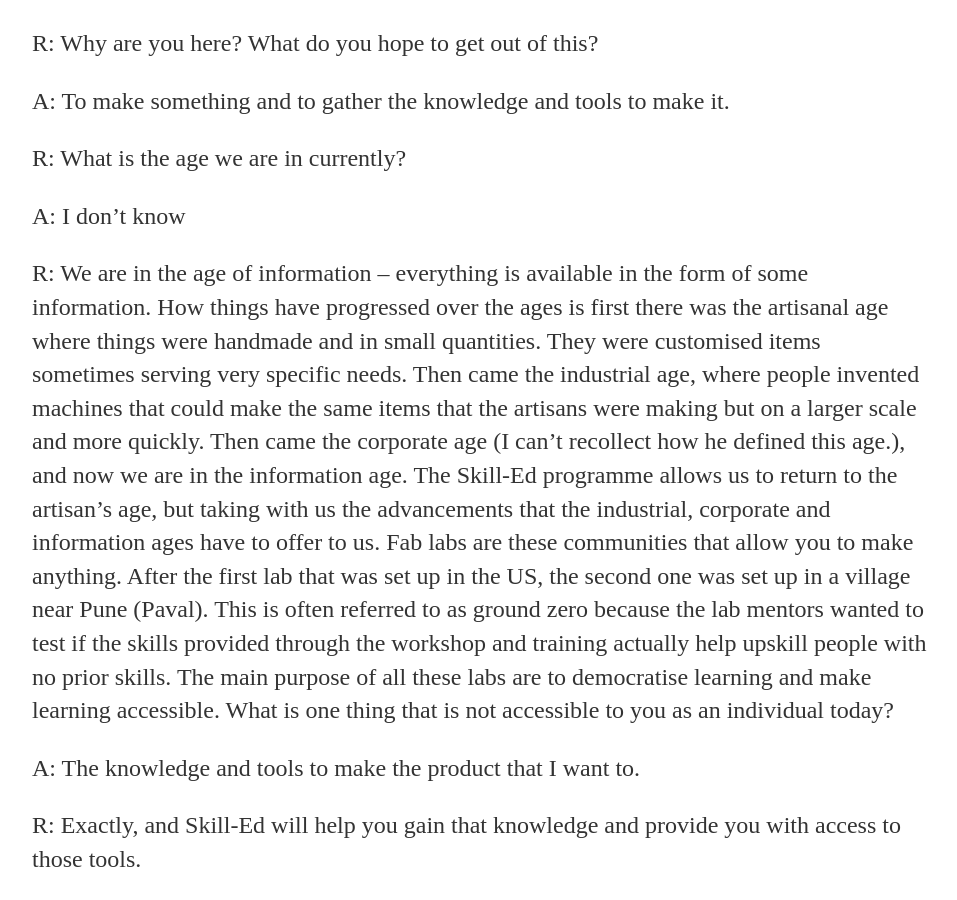
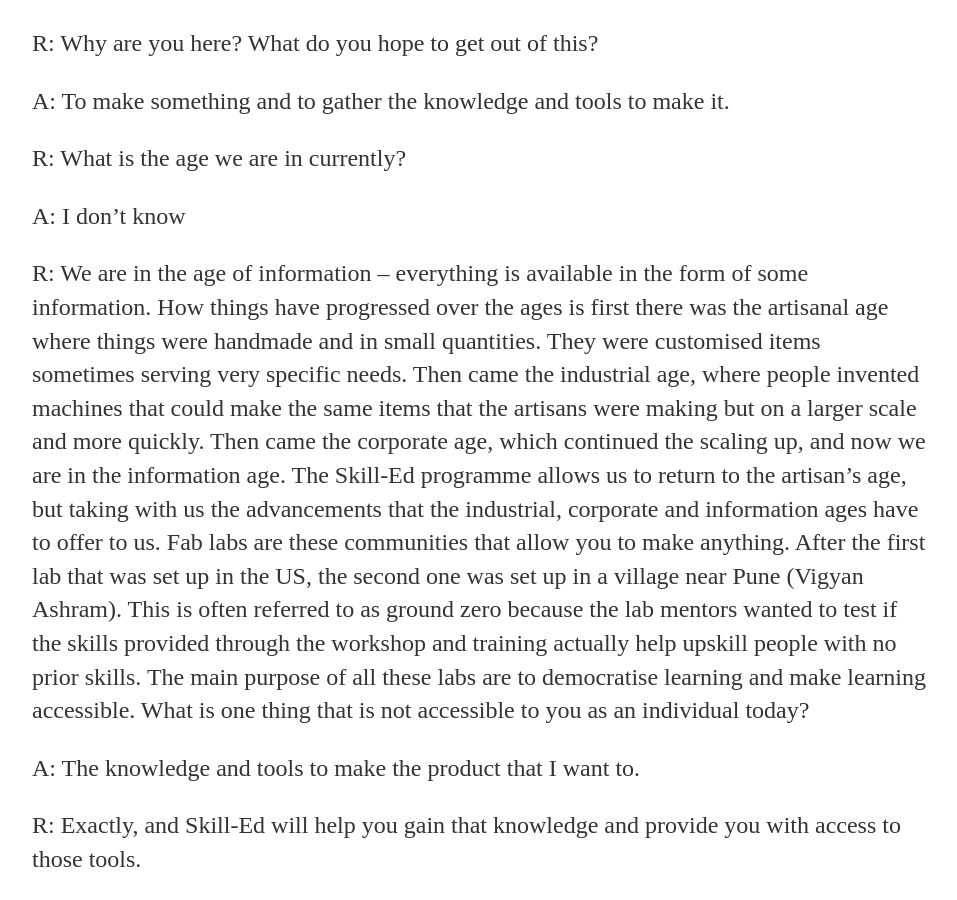
Before and after one commit to AN-M-M/AN-M-M.github.io, a Jekyll site: the page built from _posts/2019-10-21-Week-1-Principles-And-Practices.md, in a window 1280 px wide and 900 px high, scrolled down 1107 px. Shown: the whole window, without its empty margins (160-1117 px from the left). Built offline with Jekyll 4.4.1, drawn with Linux system fonts in a browser that asks for light colours; some of the changed text lies outside the part shown.

Commit message:
Update 2019-10-21-Week-1-Principles-And-Practices.md

```diff
--- a/_posts/2019-10-21-Week-1-Principles-And-Practices.md
+++ b/_posts/2019-10-21-Week-1-Principles-And-Practices.md
@@ -22,7 +22,7 @@ R: What is the age we are in currently?
 
 A: I don’t know
 
-R: We are in the age of information -- everything is available in the form of some information. How things have progressed over the ages is first there was the artisanal age where things were handmade and in small quantities. They were customised items sometimes serving very specific needs. Then came the industrial age, where people invented machines that could make the same items that the artisans were making but on a larger scale and more quickly. Then came the corporate age (I can’t recollect how he defined this age.), and now we are in the information age. The Skill-Ed programme allows us to return to the artisan’s age, but taking with us the advancements that the industrial, corporate and information ages have to offer to us. Fab labs are these communities that allow you to make anything. After the first lab that was set up in the US, the second one was set up in a village near Pune (Paval). This is often referred to as ground zero because the lab mentors wanted to test if the skills provided through the workshop and training actually help upskill people with no prior skills. The main purpose of all these labs are to democratise learning and make learning accessible. What is one thing that is not accessible to you as an individual today?
+R: We are in the age of information -- everything is available in the form of some information. How things have progressed over the ages is first there was the artisanal age where things were handmade and in small quantities. They were customised items sometimes serving very specific needs. Then came the industrial age, where people invented machines that could make the same items that the artisans were making but on a larger scale and more quickly. Then came the corporate age, which continued the scaling up, and now we are in the information age. The Skill-Ed programme allows us to return to the artisan’s age, but taking with us the advancements that the industrial, corporate and information ages have to offer to us. Fab labs are these communities that allow you to make anything. After the first lab that was set up in the US, the second one was set up in a village near Pune (Vigyan Ashram). This is often referred to as ground zero because the lab mentors wanted to test if the skills provided through the workshop and training actually help upskill people with no prior skills. The main purpose of all these labs are to democratise learning and make learning accessible. What is one thing that is not accessible to you as an individual today?
 
 A: The knowledge and tools to make the product that I want to.
 
@@ -76,7 +76,7 @@ Today, I will do two things -- firstly, document each of the items in the maker
 
 So now, I’m going to explore github. I signed up on github yesterday, but the user interface looks intimidating -- something that a coder may be familiar with, but looks completely alien to me.This is what the landing page looks like:
 
-![github opening page on sign up](/images/githubopeningpage.png){:height="360px" width="500px"}
+![github opening page on sign up](/images/githubopeningpage.png)
 
 I took a break from the video tutorials to speak with Saali, the in-house digital fabricator.
 
@@ -186,19 +186,19 @@ Since I was not familiar with github, I reached out to Richard for help, and he
 
 I used this to set up my [personal page](https://an-m-m.github.io/)
 
-![website landing page](/images/landingpage.png){:height="360px" width="500px"}
+![website landing page](/images/landingpage.png)
 
 Each of the grey words on the page are hyperlinks that will take the reader to a new page. This is the home page. When you select ‘About’, it will take you to a new page, which currently does not have any content. However, the other two hyperlinks on top are currently not working:
 
 CV - I have only created an index.html file like I did for ‘About’ (as outlined in Step 16 of the tutorial), but it is throwing the following error.
 
-![404 ERROR IMAGE](/images/error404.png){:height="360px" width="500px"}
+![404 ERROR IMAGE](/images/error404.png)
 
 We have not figured out how to fix the error yet, but will be creating another repository from scratch to see what the error could be.
 
 Blog - Steps 11 to 15 in the tutorial are supposed to yield a blog page that is supposed to look like this.
 
-![hank's blog page](/images/hankblog.png){:height="360px" width="500px"}
+![hank's blog page](/images/hankblog.png)
 
 However, on clicking blog on my webpage, it does not throw an error or move to the blog page. Instead it continues to remain on the same home page. There is some link missing here, but it is unclear what that link is.
 
@@ -218,17 +218,17 @@ CV page
 
 Since this showed a 404 error, I looked up my directories and files related to the CV page for anything that looked different between my codes and those of the tutorial. I found that I had capitalised the director name for CV.
 
-![CAPS CV IMAGE](/images/CVcaps.png){:height="360px" width="500px"}
+![CAPS CV IMAGE](/images/CVcaps.png)
 
 However, the codes in ‘layout/defaults.html’ was referring to cv in small letter (see below).
 
-![SMALL CV CODE IMAGE](/images/smallcverror.png){:height="360px" width="500px"}
+![SMALL CV CODE IMAGE](/images/smallcverror.png)
 
 So while I had copied code in the defaults.html file directly from the online tutorial. I had typed out the name of the directory and by force of habit, I name the directory CV in capitals, since we generally write CV in capitals.
 
 So instead of changing the directory name, I modified the code to change the “cv” to “CV.”
 
-![CAPS CV CODE IMAGE](/images/capitalcv.png){:height="360px" width="500px"}
+![CAPS CV CODE IMAGE](/images/capitalcv.png)
 
 Once, I made this change, committed it and reloaded the website, the CV page opened up without any errors.
 
@@ -240,21 +240,21 @@ Error 1: Incorrect date format
 
 As I was hesitant to make errors, I copied the codes from the tutorial verbatim in all places, including for the date format for posts directory.
 
-![YYYYMMDD IMAGE](/images/YYYYMMDD.png){:height="360px" width="500px"}
+![YYYYMMDD IMAGE](/images/YYYYMMDD.png)
 
 This is incorrect, because the code was converting the numbers, which it expected as an input, into string or text. So when I changed that to a proper date, like below, the blog page opened up as expected.
 
-![CORRECTED DATE IMAGE](/images/rightdateformat.png){:height="360px" width="500px"}
+![CORRECTED DATE IMAGE](/images/rightdateformat.png)
 
 Error 2: Missing Jekyll code
 
-In layouts/posts.html, while comparing my code with the tutorial, I noticed that “{{content}}”, jekyll code, was missing.
+In layouts/posts.html, while comparing my code with the tutorial, I noticed that “content" in flower brackets, jekyll code, was missing.
 
-![JEKYLL CODE MISSING IMAGE](/images/jekyllcodemissing.png){:height="360px" width="500px"}
+![JEKYLL CODE MISSING IMAGE](/images/jekyllcodemissing.png)
 
 I had inadvertently deleted the jekyll code while typing out the code for this file. I corrected it and the corrected version looks like this.
 
-![JEKYLL CODE ADDED IMAGE](/images/jekyllcode.png){:height="360px" width="500px"}
+![JEKYLL CODE ADDED IMAGE](/images/jekyllcode.png)
 
 With the errors corrected, the other thing I noticed while correcting and testing the codes was that there was a significant lag between the time I correct the code and the corrected code getting reflected on the website. Manu said that I might have to do a hard refresh (command + shift + R) on Mac to remove the caches and get the website to work with the new codes. So every time I commit a new code, I now do a hard refresh - sometimes it works, sometimes it still doesn’t work and I need to give it some time. I refresh both the code page as well as the website.
 
```
